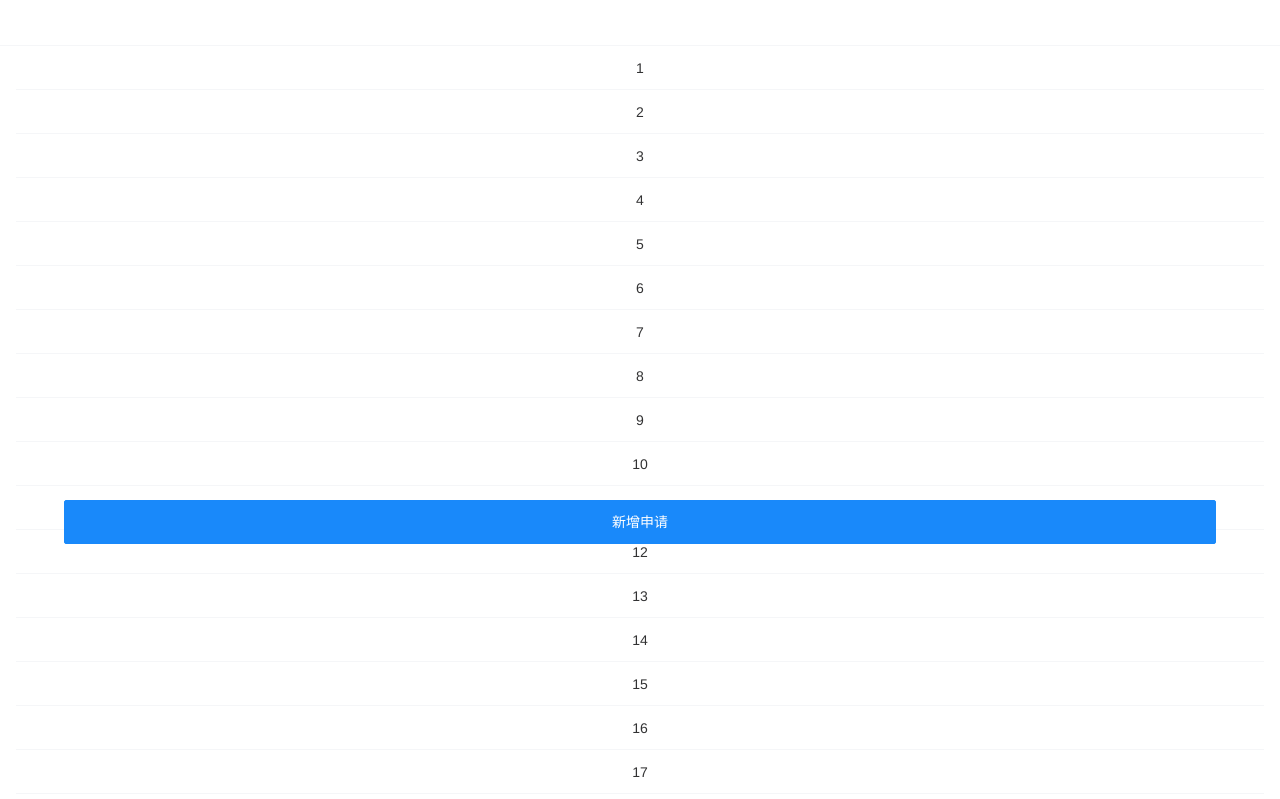
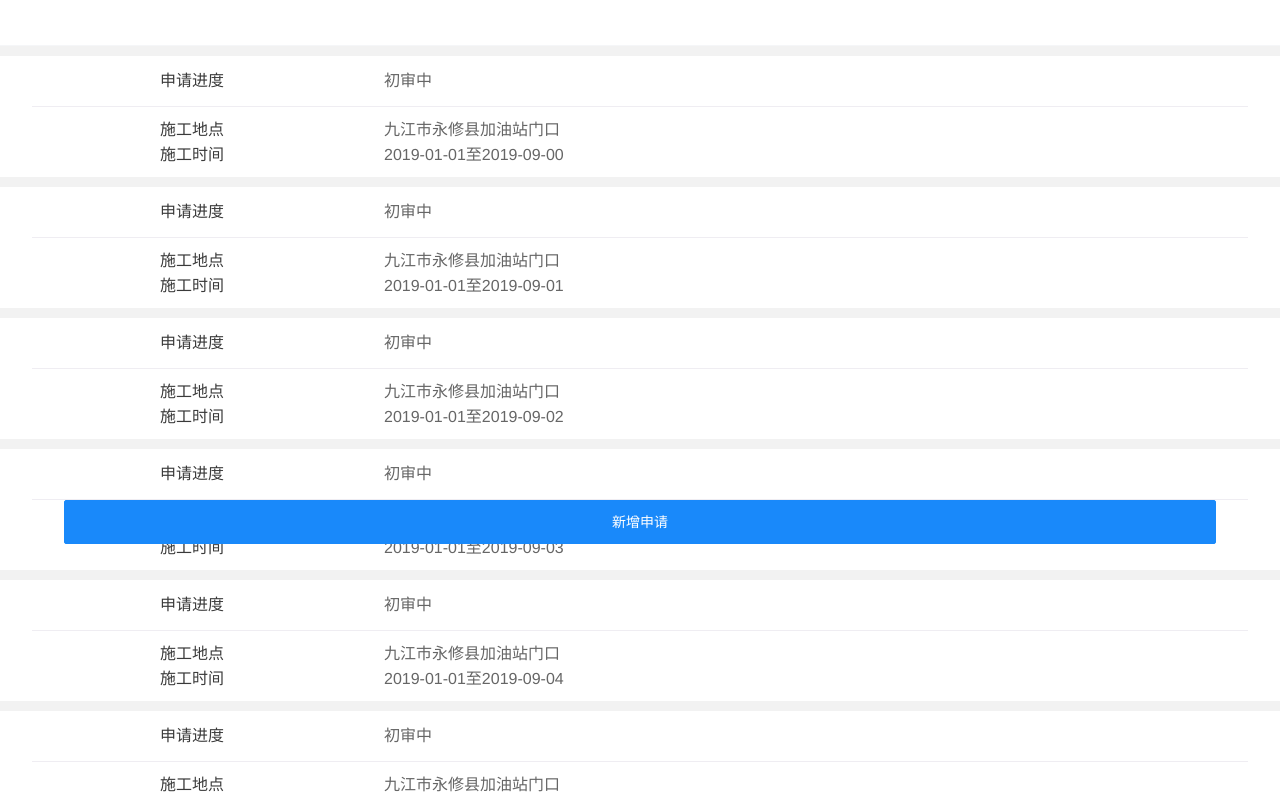
Before and after one commit to wqc-html/hello-world, a Vue app: page /#/dataList in a window 1280 px wide. Shown: the top 799 px of the page. Built offline with nearby package versions, Linux system fonts and the light colour scheme; what vue-signature-pad would draw is missing.

Commit message:
数据列表 demo 完成

```diff
--- /dev/null
+++ b/src/components/page/SingleData.vue
@@ -0,0 +1,154 @@
+<template>
+
+  <div>
+
+    <div class="singleData">
+
+      <div style="clear:both"></div>
+
+      <div class="titleData height30px">申请进度</div>
+      <div class="contentData height30px">{{progress}}</div>
+
+
+      <div style="clear:both"></div>
+
+      <div class="isLine"></div>
+
+
+      <div class="titleData height20px">施工地点</div>
+      <div class="contentData height20px">{{address}}</div>
+
+      <div style="clear:both"></div>
+
+      <div class="titleData height20px">施工时间</div>
+      <div class="contentData height20px">{{time}}</div>
+
+      <div style="clear:both"></div>
+
+      <div class="isBottom"></div>
+
+    </div>
+
+
+
+  </div>
+
+</template>
+
+<script >
+
+  export default {
+    name: 'singleData',
+    components : {
+
+    },
+    /**
+     * 父组件传递参数
+     */
+    props: {
+      progress: String,
+      address: String,
+      time: String,
+    },
+    /**
+     * 数据
+    */
+    data() {
+      return {
+        message: 'dataList',
+      }
+    },
+    /**
+     *  计算属性
+     *  如果属性没有发生变化，直接拿缓存的值，不走过程（第一次走过程）
+    */
+    computed: {
+      isTitle(){
+        return this.$route.query.title;
+      },
+    },
+    /**
+     * 侦听属性
+     * 如果属性发生变化就触发对应的方法
+    */
+    watch: {
+
+    },
+    /**
+     * 方法
+    */
+    methods: {
+      /**
+       * 后退
+       */
+      onClickBack(){
+        this.$router.back();
+      },
+    },
+    /**
+     * 创建挂载之前
+     */
+    beforeMount(){
+
+    },
+    /**
+     * 挂载完成
+     */
+    mounted(){
+
+    }
+  }
+
+</script>
+
+<style lang="less">
+
+  .singleData{
+    width: 100%;
+    // height: 100px;
+    margin-top: 10px;
+    background-color: white;
+  }
+
+  .titleData{
+    float: left;
+    width: 30%;
+    text-align: center;
+    color: #3A3A3A;
+    font-weight: 500;
+  }
+
+  .contentData{
+    float: left;
+    overflow: hidden;
+    white-space: nowrap;
+    text-overflow:ellipsis;
+    width: 65%;
+    text-align: left;
+    color: #666666;
+  }
+
+  .height30px{
+    height: 50px;
+    line-height: 50px;
+  }
+
+  .height20px{
+    height: 25px;
+    line-height: 25px;
+  }
+
+  .isLine{
+    width:95%;
+    height:1px;
+    background-color:#EFEDF2;
+    margin: 0 auto;
+    margin-bottom: 10px;
+  }
+
+  .isBottom{
+     width: 100%;
+    height: 10px;
+  }
+
+</style>
--- a/src/views/list/dataList.vue
+++ b/src/views/list/dataList.vue
@@ -1,6 +1,6 @@
 <template>
 
-  <div>
+  <div class="isBody">
 
      <!-- 导航栏 -->
     <van-nav-bar
@@ -19,10 +19,12 @@
           @load="onLoad"
         >
 
-        <van-cell
+        <SingleData
           v-for="item in list"
-          :key="item"
-          :title="item"
+          :key="item.id"
+          :progress = "item.progress"
+          :address = "item.address"
+          :time = "item.time"
         />
 
       </van-list>
@@ -45,10 +47,12 @@
 
 <script >
 
+  import SingleData  from '@/components/page/SingleData'
+
   export default {
     name: 'dataList',
     components : {
-
+      SingleData
     },
     /**
      * 数据
@@ -98,7 +102,12 @@
       // 异步更新数据
         setTimeout(() => {
           for (let i = 0; i < 10; i++) {
-            this.list.push(this.list.length + 1);
+            this.list.push({
+              id : i+new Date(),
+              progress: '初审中',
+              address: '九江市永修县加油站门口',
+              time: '2019-01-01至2019-09-0' + i,
+            });
           }
           // 加载状态结束
           this.loading = false;
@@ -143,4 +152,8 @@
     bottom: 0;
   }
 
+  .isBody{
+    background-color: rgb(242, 242, 242)
+  }
+
 </style>
--- a/src/views/login.vue
+++ b/src/views/login.vue
@@ -82,7 +82,7 @@
       login(){
 
         //跳转页面
-        this.$router.replace({name:'dataList' , query:{title:'数据列表', showBack : false}})
+        this.$router.replace({name:'dataList' , query:{title:'申请材料', showBack : false}})
         // this.$toast({
         //   message : process.env.NODE_ENV,
         //   icon : 'success'
```
